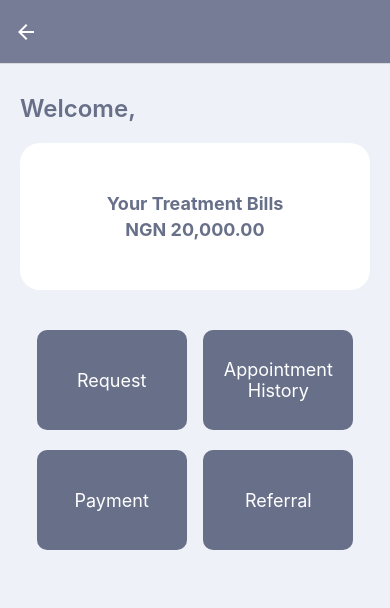
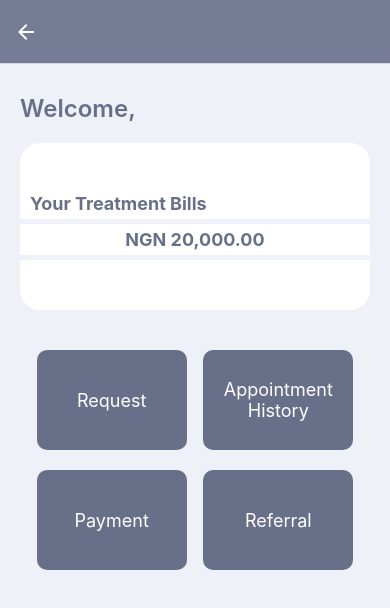
Before and after one commit to JohnsonSnow/Medi-App, a React Native app: screen /Dashboard in a window 390 px wide. Shown: the top 608 px of the page. Built offline with nearby package versions, Linux system fonts and the light colour scheme.

Commit message:
#9 - 2 lines inside treatment bill card

```diff
--- a/screens/DashboardScreen.js
+++ b/screens/DashboardScreen.js
@@ -12,8 +12,12 @@ export default function DashboardScreen({ navigation }) {
       </Text>
       <View style={styles.main}>
         <View style={styles.card}>
-          <Text style={styles.text}>Your Treatment Bills</Text>
+          <Text style={{ ...styles.text, textAlign: 'left' }}>
+            Your Treatment Bills
+          </Text>
+          <View style={styles.cardLine}></View>
           <Text style={{ ...styles.text, marginTop: 5 }}>NGN 20,000.00</Text>
+          <View style={styles.cardLine}></View>
         </View>
         <View style={styles.buttonGroup}>
           <Pressable
@@ -77,6 +81,12 @@ const styles = StyleSheet.create({
     marginBottom: 20,
     paddingVertical: 50
   },
+  cardLine: {
+    height: 5,
+    width: '100%',
+    backgroundColor: '#eff1f8',
+    marginTop: 5
+  },
   main: {
     padding: 20,
     flex: 1,
```
